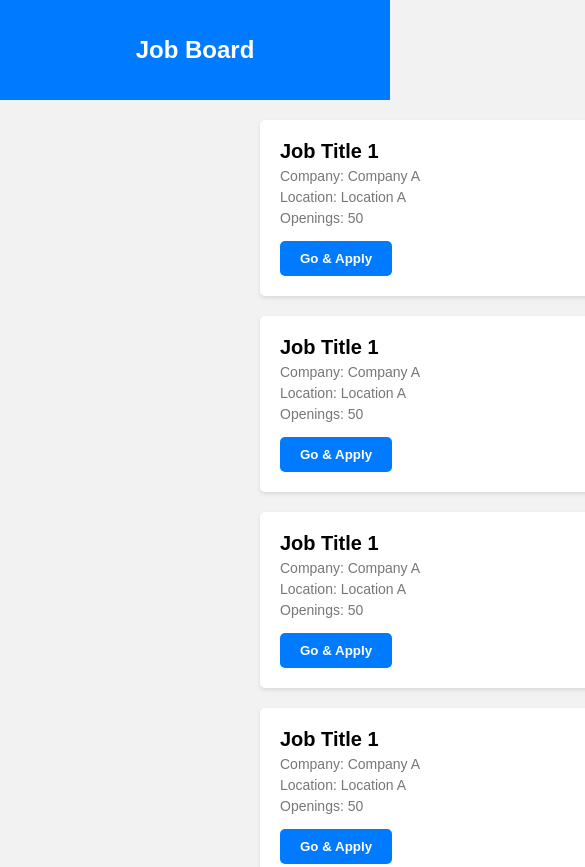
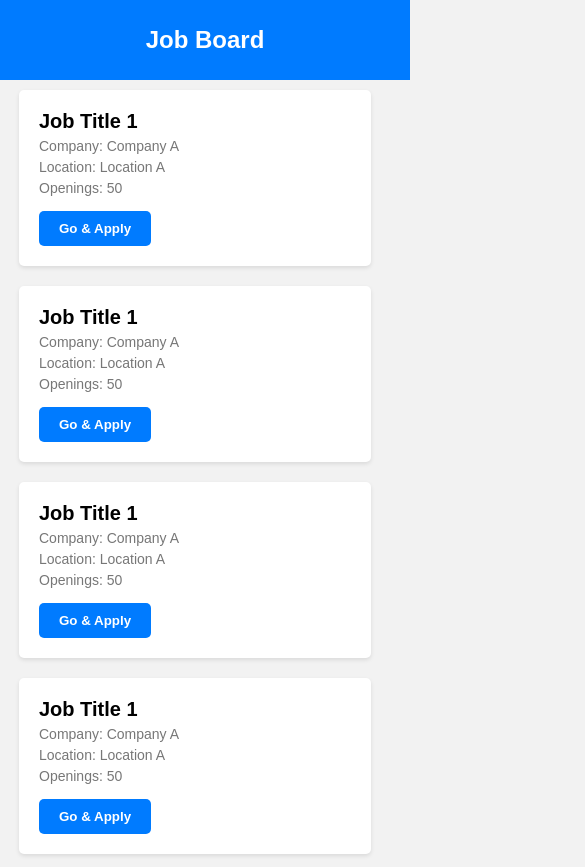
Before and after one commit to saifalu/Job-Board, a plain HTML site: page index.html in a window 390 px wide. Shown: the top 867 px of the page, 585 px wide, since content can reach past the window. Drawn offline with Linux system fonts and the light colour scheme; a script that the page names is missing.

Commit message:
added responsiveness

```diff
--- a/styles.css
+++ b/styles.css
@@ -10,6 +10,15 @@ header {
     color: #fff;
     text-align: center;
     padding: 20px;
+    width: 100%;
+}
+
+#job-listings {
+    display: flex;
+    justify-content: center;
+    align-items: center;
+    flex-wrap: wrap;
+    flex-direction: column;
 }
 
 .job-listing {
@@ -19,8 +28,7 @@ header {
     margin: 20px;
     border-radius: 5px;
     transition: transform 0.2s;
-    width: 1000px;
-    margin-left: 260px;
+    width: 50%;
 }
 
 .job-listing:hover {
@@ -56,3 +64,21 @@ h2 {
 .apply-button:hover {
     background-color: #0056b3;
 }
+
+
+/*MObile view */
+
+@media only screen and (max-width: 600px) {
+    header {
+        padding: 10px;
+    }
+
+    #job-listings {
+        flex-direction: column;
+    }
+
+    .job-listing {
+        width: 80%;
+        margin: 10px;
+    }
+}
```
